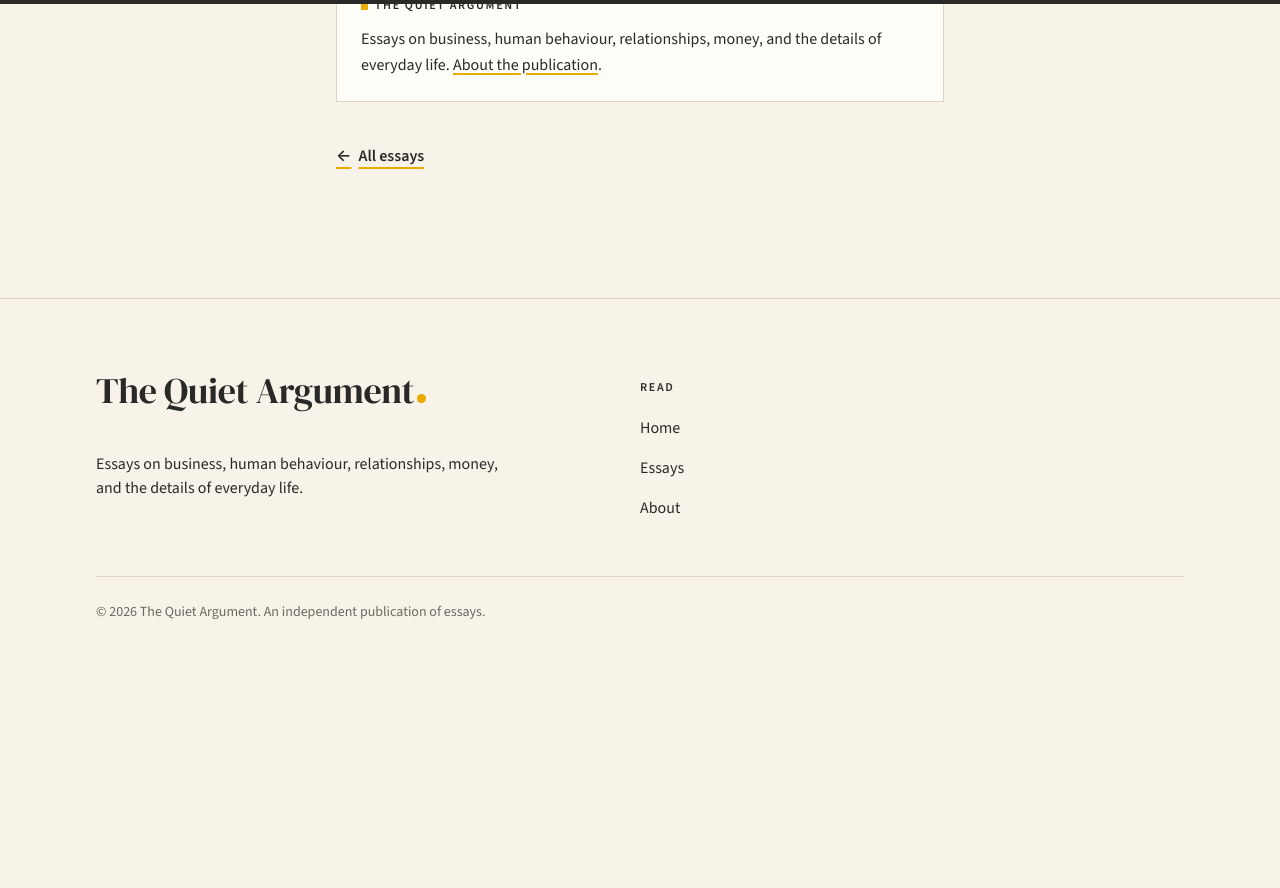
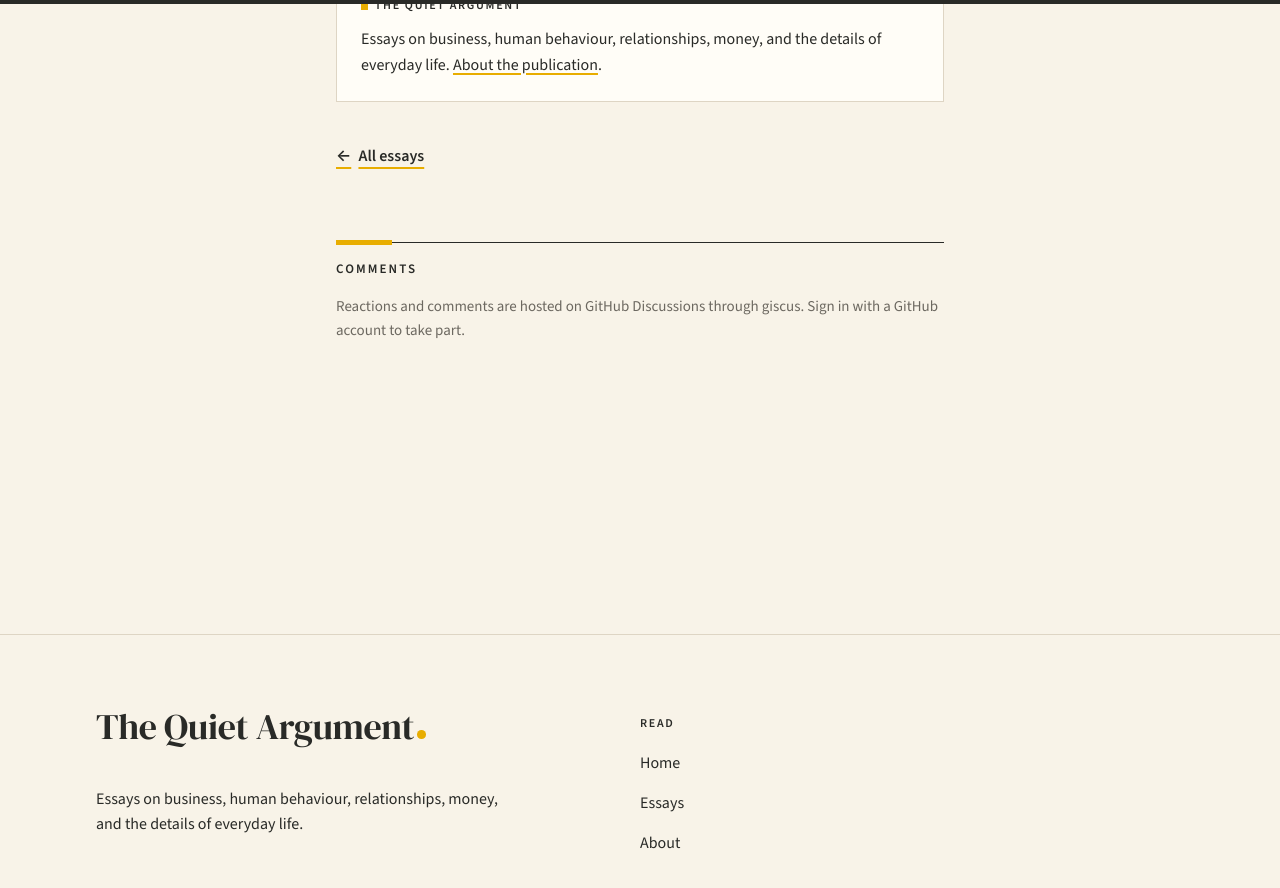
Before and after one commit to pranalidesai97-ai/personal-blog, a Jekyll site: the page built from _essays/should-a-company-eventually-outgrow-its-founder.md, in a window 1280 px wide and 900 px high, scrolled down 9814 px. Shown: the top 888 px of the window. Built offline with Jekyll 4.4.1, drawn with Linux system fonts in a browser that asks for light colours; comment, search, counter and statistics services are not loaded; before the commit the page ends 10469 px from its top, so only the background shows below that; part of the change alters nothing that is shown.

Commit message:
Turn on giscus comments with the owner's configuration
repo_id and category_id copied from the owner's giscus.app snippet
(category "General"). The repository ID matches GitHub's node_id for
this repo, and the category ID decodes to this repository's ID. Keeps
strict pathname matching, reactions on, lazy loading, and the site's
own theme (assets/css/giscus-theme.css) instead of a stock theme.

Co-Authored-By: Claude Opus 5.5 <noreply@anthropic.com>
Claude-Session: https://claude.ai/code/session_017R5rRsoTTPZS3rzrDDGYsC

```diff
--- a/_config.yml
+++ b/_config.yml
@@ -35,9 +35,9 @@ google_site_verification: ""
 # from https://giscus.app; see PUBLISHING-GUIDE.md, section 10. Never guess them.
 giscus:
   repo: "pranalidesai97-ai/personal-blog"
-  repo_id: ""            # from giscus.app, starts with "R_"
-  category: ""           # the Discussions category name, e.g. "Comments"
-  category_id: ""        # from giscus.app, starts with "DIC_"
+  repo_id: "R_kgDOVY043g"            # from giscus.app
+  category: "General"                # the Discussions category name
+  category_id: "DIC_kwDOVY043s4DJvns" # from giscus.app
   mapping: "pathname"    # one discussion per essay address
   strict: "1"            # match the address exactly, never a similar one
   reactions_enabled: "1"
```
